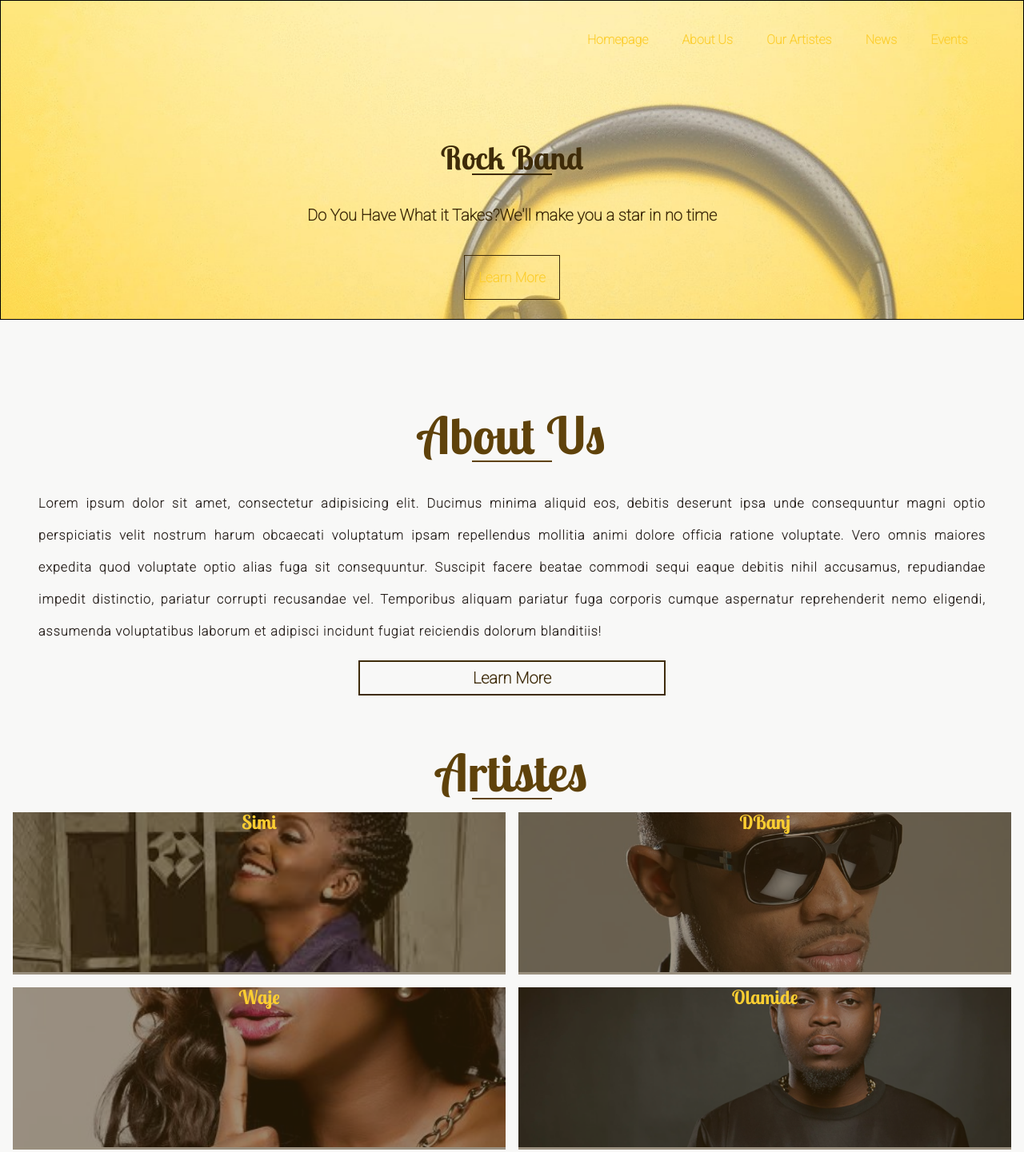
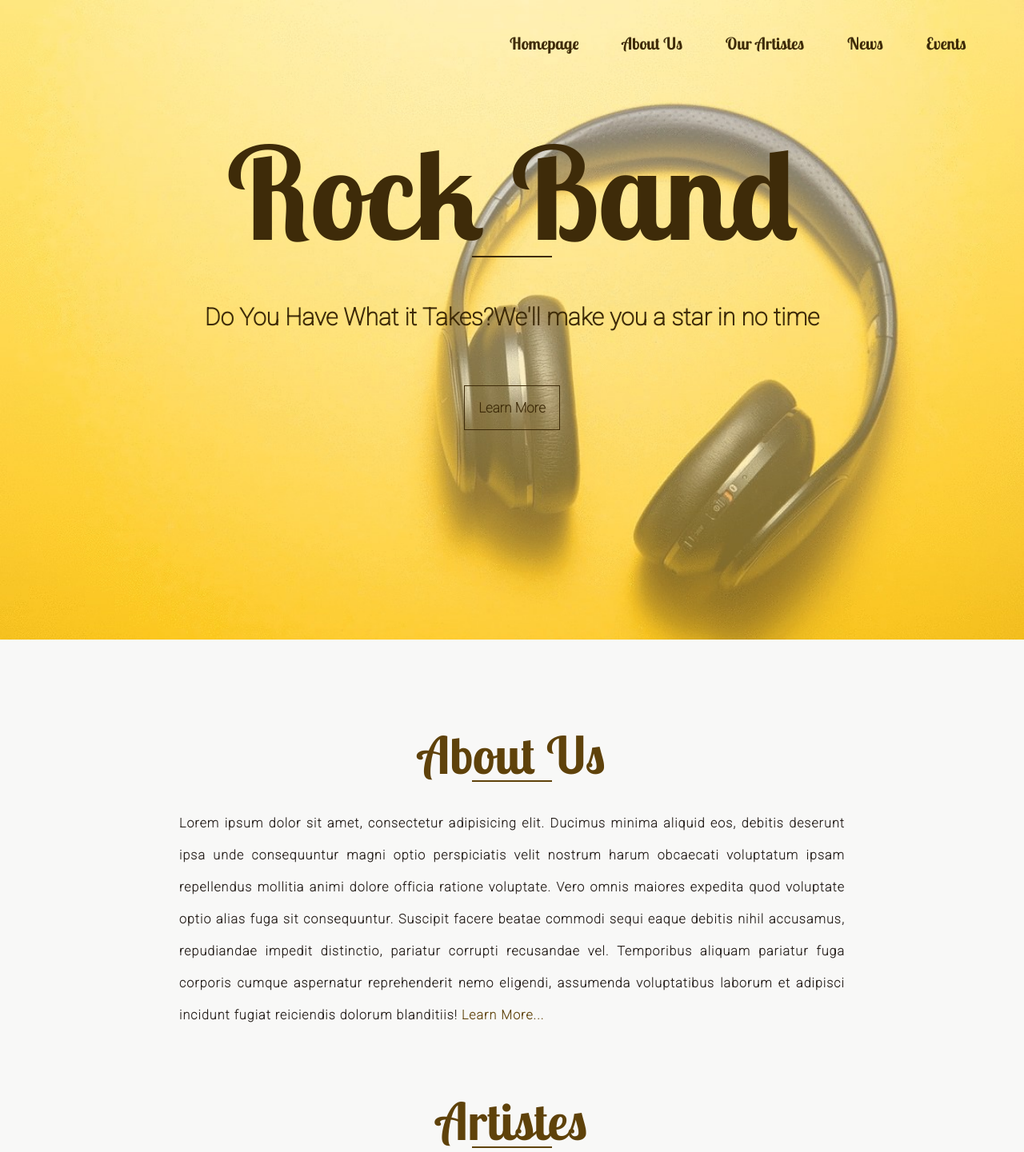
Before and after one commit to tosinibrahim96/rockband, a plain HTML site: page index.html in a window 1280 px wide. Shown: the top 1441 px of the page at 80% size. Drawn offline with Linux system fonts and the light colour scheme.

Commit message:
switching to branch imagebackground

```diff
--- a/css/style.css
+++ b/css/style.css
@@ -55,11 +55,10 @@
 -------------------------------- */
 .header {
   position: relative;
-  width:100vw;
   height: 100%;
   height: 100vh;
+  width:auto;
   margin-bottom: 3em;
-  border: 1px solid ;
   text-align: center;
   padding-top: 20vh;
   background-image:url(../img/back.jpg);
@@ -143,6 +142,11 @@
   padding-top:0.5em;
 }
 
+.learn_more{
+  color: #5f420a;
+  font-weight:900;
+  font: size 1.5em;
+}
 
 @supports not (display:grid) {
 
@@ -187,16 +191,17 @@
 
 .img-gallery .artiste_image{
   position:relative;
-  z-index:-1;
-
-}
-.img-gallery .artiste_image img{
-  height:200px;
-  width: 100%;
-  object-fit:cover;
+  /* z-index:-1; */
+  height:auto;
+  overflow: hidden;
 }
 
- .img-gallery .artiste_name{
+.img-gallery .artiste_image img{
+  height:100%;
+  width: 100%;
+}
+
+.img-gallery .artiste_name{
   position: absolute;
   bottom:0px;
   right:0;
@@ -208,6 +213,15 @@
   height: 100%;
   text-align: center;
   overflow:auto;
+
+}
+
+
+
+.next_star{
+  font-size:1.5em;
+  width:70%;
+  margin:10px auto;
 }
 
 .viewAll {
@@ -381,20 +395,28 @@
 
 
 @media only screen and (min-width: 1170px) {
-  .header {
-    height: 400px;
-    padding-top: 11em;
-  }
-  .header #cd-logo {
-    position: absolute;
-    top: 40px;
-    left: 5%;
-  }
+
+
   .header h1 {
-    font-size: 40px;
-    font-size: 2.5rem;
+    font-size:10rem;
     font-weight: 300;
   }
+
+  .header h3 {
+    font-size: 30px;
+    font-weight: 700;
+  }
+
+  a{
+    color: #3e2b09;
+  }
+
+  .content{
+    padding-left:12em;
+    padding-right:12em;
+    text-align:justify;
+  }
+
 }
 
 #cd-nav ul {
@@ -476,9 +498,7 @@
   padding: 1.6em;
   border-bottom: 1px solid #eff2f6;
 }
-#cd-nav li:last-child a {
-  border-bottom: none;
-}
+
 
 
 @media only screen and (min-width: 1170px) {
@@ -508,11 +528,25 @@
     opacity: 1;
     padding: .4em;
     margin-left: 1.6em;
-    border-bottom: none;
+    font-family: 'Lobster Two',  Georgia, 'Times New Roman', Times, serif;
+    font-size: 1.3em;
+    -o-transition: border-bottom .5s ease-in;
+    -webkit-transition:border-bottom .5s ease-in;
+    -moz-transition:border-bottom .5s ease-in;
+    transition: border-bottom .5s ease-in;
   }
-  #cd-nav li a:hover {
+
+  #cd-nav li a {
+    border-bottom: 1px solid #eff2f600;
+  }
+
+
+   #cd-nav li a:hover {
     color: #00bd9b;
+    cursor: pointer;
+    border-bottom: 1px solid #3e2b09;
   }
+
   #cd-nav.is-fixed ul {
     /* when the user scrolls down, the navigation moves to the bottom right in Fixed position - as on touch devices */
     position: fixed;
@@ -520,7 +554,7 @@
     max-width: 400px;
     bottom: 20px;
     top: auto;
-    background: white;
+    background: #251e1a;
     visibility: hidden;
     box-shadow: 0 0 10px rgba(232, 74, 100, 0.4);
     -webkit-transform: scale(0);
@@ -536,6 +570,7 @@
     padding: 1.6em;
     margin-left: 0;
     border-bottom: 1px solid #eff2f6;
+    color: #fcce31;
   }
   #cd-nav ul.has-transitions {
     /* this class is used to bring back transitions when the navigation moves at the bottom right */
--- a/index.html
+++ b/index.html
@@ -38,8 +38,7 @@
 	<main>
 		<div id="aboutUs">
 			<div class="title"><h2>About Us</h2></div>
-			<div class="content"><p>Lorem ipsum dolor sit amet, consectetur adipisicing elit. Ducimus minima aliquid eos, debitis deserunt ipsa unde consequuntur magni optio perspiciatis velit nostrum harum obcaecati voluptatum ipsam repellendus mollitia animi dolore officia ratione voluptate. Vero omnis maiores expedita quod voluptate optio alias fuga sit consequuntur. Suscipit facere beatae commodi sequi eaque debitis nihil accusamus, repudiandae impedit distinctio, pariatur corrupti recusandae vel. Temporibus aliquam pariatur fuga corporis cumque aspernatur reprehenderit nemo eligendi, assumenda voluptatibus laborum et adipisci incidunt fugiat reiciendis dolorum blanditiis!</p></div>
-			<a href="#" class="viewAll">Learn More</a>
+			<div class="content"><p>Lorem ipsum dolor sit amet, consectetur adipisicing elit. Ducimus minima aliquid eos, debitis deserunt ipsa unde consequuntur magni optio perspiciatis velit nostrum harum obcaecati voluptatum ipsam repellendus mollitia animi dolore officia ratione voluptate. Vero omnis maiores expedita quod voluptate optio alias fuga sit consequuntur. Suscipit facere beatae commodi sequi eaque debitis nihil accusamus, repudiandae impedit distinctio, pariatur corrupti recusandae vel. Temporibus aliquam pariatur fuga corporis cumque aspernatur reprehenderit nemo eligendi, assumenda voluptatibus laborum et adipisci incidunt fugiat reiciendis dolorum blanditiis! <a href="#" class="learn_more">Learn More...</a></p></div>
 		</div>
 
 		<div id="artistes">
@@ -70,18 +69,20 @@
 					<div class="artiste_name support">Davido</div>
 				</div>
 			</div>
+			<h1 class="next_star"><a href="#" class="learn_more">Click Here </a>to become the next Rock Band star</h1>
 		</div>
+
 
 		<div id="news">
 			<div class="title"><h2>Latest News</h2></div>
 			<div class="content news-gallery">
 				<div class="news_image "><img src="img/a.jpg" alt="">
 					<div class="news_title">Foreign artiste ready to sign with rock band</div>
-					<div class="news_content">Lorem, ipsum dolor sit amet consectetur adipisicing elit. Excepturi dolorem commodi mollitia qui aperiam aliquid ullam vero a natus. Nobis blanditiis suscipit sed repellendus aliquam eaque harum inventore, laudantium laborum?</div>
+					<div class="news_content">Lorem, ipsum dolor sit amet consectetur adipisicing elit. Excepturi dolorem commodi mollitia qui aperiam aliquid ullam vero a natus. Nobis blanditiis suscipit sed repellendus aliquam eaque harum inventore, laudantium laborum?<a href="#" class="learn_more">Learn More</a></div>
 				</div>
 				<div class="news_image "><img src="img/club.jpg" alt="">
 					<div class="news_title">How it went down in Olamide's Concert</div>
-					<div class="news_content">Lorem ipsum dolor sit amet consectetur adipisicing elit. Blanditiis quisquam reiciendis ut, iusto dolor ab voluptatem amet, quo dignissimos porro quia inventore sequi, minima fugit. Dicta ipsum animi dolore possimus!</div>
+					<div class="news_content">Lorem ipsum dolor sit amet consectetur adipisicing elit. Sunt laboriosam cum, consectetur voluptatibus iure reprehenderit dolor hic sit illum, illo maxime odio possimus! A ea reiciendis quas possimus! Saepe iste ipsam necessitatibus reprehenderit assumenda aliquam quidem veritatis vitae autem deserunt mollitia, quisquam non architecto maxime dicta maiores beatae fugit veniam ducimus exercitationem animi. Incidunt sit animi voluptate vel minima dolores officiis quam eveniet.<a href="#" class="learn_more">Learn More</a></div>
 				</div>
 				<!-- <div class="news_image"><img src="img/waje.jpg" alt="">
 					<div class="news_title">Waje is back with new single</div>
@@ -93,10 +94,10 @@
 			<div class="title"><h2>Latest Videos</h2></div>
 			<div class="content video-gallery">
 				<div class="video_frame">
-					<iframe width="320" height="250" src="https://www.youtube.com/embed/ESUuKs-aUzY" frameborder="0" allow="autoplay; encrypted-media" allowfullscreen></iframe>
+					<iframe width="320" height="250" src="https://www.youtube.com/embed/ESUuKs-aUzY" frameborder="2" allow="autoplay; encrypted-media" allowfullscreen></iframe>
 				</div>
 				<div class="video_frame">
-					<iframe width="320" height="250" src="https://www.youtube.com/embed/exoCLMBS9TY" frameborder="0" allow="autoplay; encrypted-media" allowfullscreen></iframe>
+					<iframe width="320" height="250" src="https://www.youtube.com/embed/exoCLMBS9TY" frameborder="2" allow="autoplay; encrypted-media" allowfullscreen></iframe>
 				</div>
 			</div>
 		</div>
```
